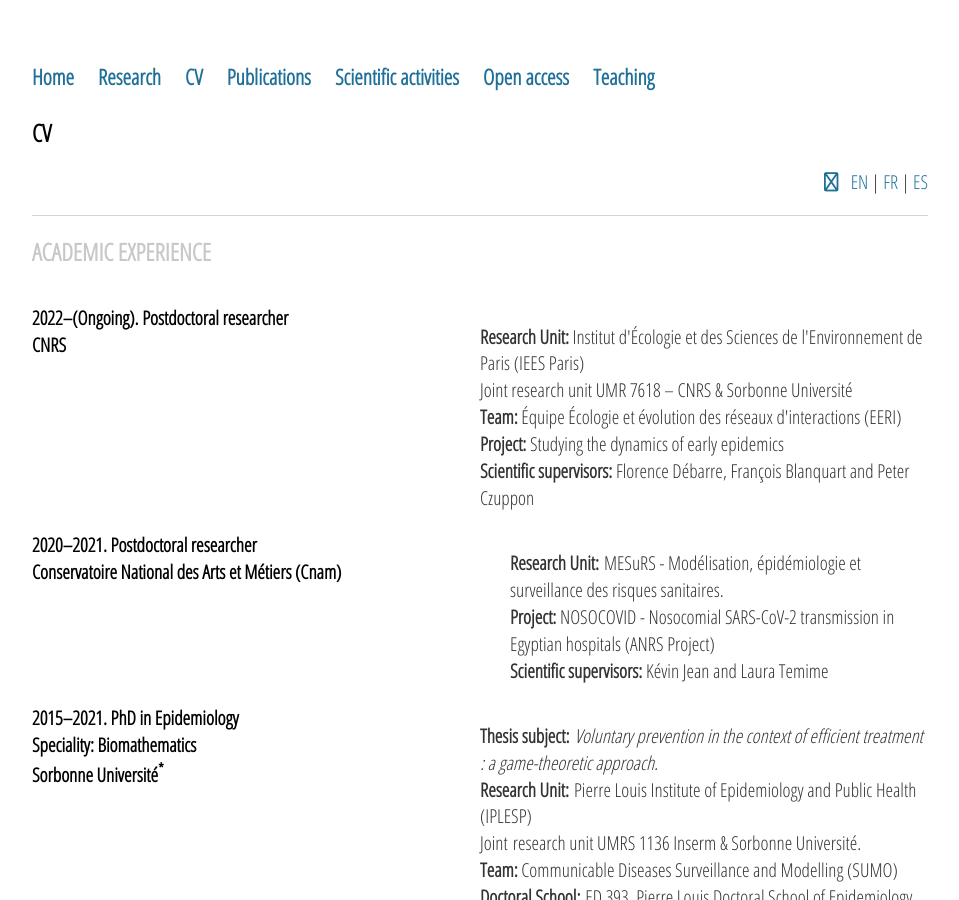
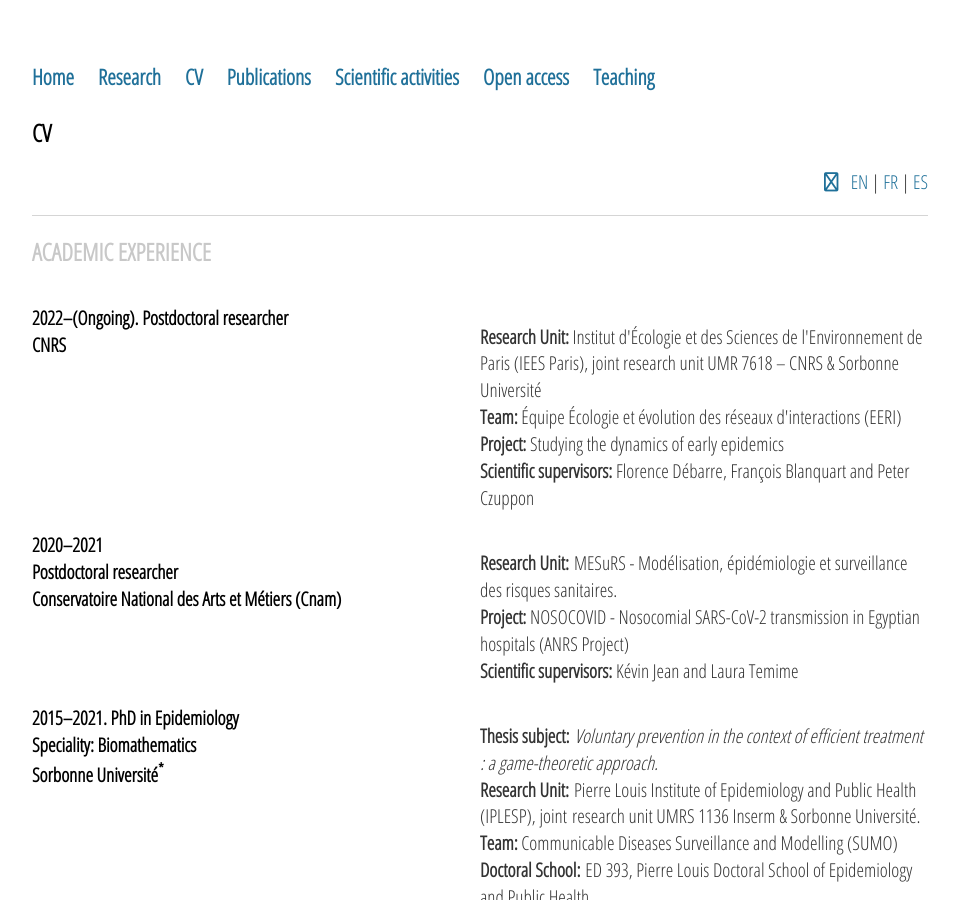
Before and after one commit to sjijon/sjijon.github.io, a Jekyll site: the page built from cv.html, in a window 1280 px wide and 900 px high. Shown: the whole window, without its empty margins (160-1119 px from the left). Built offline with Jekyll 4.4.1, drawn with Linux system fonts in a browser that asks for light colours; nearby versions of some CDN libraries.

Commit message:
Set columns for all sections

```diff
--- a/cv.html
+++ b/cv.html
@@ -23,9 +23,7 @@
 
 		<div class="column">
 			<p>
-			<strong>Research Unit:</strong> Institut d'Écologie et des Sciences de l'Environnement de Paris (IEES Paris)
-			<br>
-			Joint research unit UMR 7618 – CNRS &  Sorbonne Université
+			<strong>Research Unit:</strong> Institut d'Écologie et des Sciences de l'Environnement de Paris (IEES Paris), joint research unit UMR 7618 – CNRS &  Sorbonne Université
 			<br>
 			<strong>Team:</strong> Équipe Écologie et évolution des réseaux d'interactions (EERI)
 			<br>
@@ -37,11 +35,12 @@
 	</div>
 	<div class="row">
 		<div class="column">
-			<h4>2020&ndash;2021. Postdoctoral researcher</h4>
+			<h4>2020&ndash;2021
+			<br>Postdoctoral researcher</h4>
 			<h4>Conservatoire National des Arts et Métiers (Cnam)</h4>
 		</div>
 		<div class="column">
-			<p style="padding-left:30px;">
+			<p>
 			<strong>Research Unit:</strong> MESuRS - Modélisation, épidémiologie et surveillance des risques sanitaires.
 			<br>
 			<strong>Project:</strong> NOSOCOVID - Nosocomial SARS-CoV-2 transmission in Egyptian hospitals (ANRS Project)
@@ -62,9 +61,7 @@
 			<p>
 			<strong>Thesis subject:</strong> <em>Voluntary prevention in the context of efficient treatment : a game-theoretic approach.</em>
 			<br>
-			<strong>Research Unit:</strong> Pierre Louis Institute of Epidemiology and Public Health (IPLESP)
-			<br>
-			Joint research unit UMRS 1136 Inserm & Sorbonne Université.
+			<strong>Research Unit:</strong> Pierre Louis Institute of Epidemiology and Public Health (IPLESP), joint research unit UMRS 1136 Inserm & Sorbonne Université.
 			<br>
 			<strong>Team:</strong> Communicable Diseases Surveillance and Modelling (SUMO)
 			<br>
@@ -99,11 +96,16 @@
 
 	<p style="border-bottom: 1px solid #d5d5d5;"></p>
 	<h5>EDUCATION</h5>
+
+	<div class="row">
+		<div class="column">
 			<h4>2015. Masters in Applied Mathematics
 			<br>
 			Speciality: Modeling Mathematics
 			</h4>
 			<h4>Université Pierre et Marie Curie</h4>
+		</div>
+		<div class="column">
 			<p style="padding-left:30px;">
 			<strong>Program:</strong> Mathematics Applied to Biological and Medical Sciences (MBIO)
 			<br>
@@ -111,20 +113,32 @@
 			<br>
 			<strong>Advisor: </strong>Virginie Supervie
 			</p>
+		</div>
+	</div>
 
+	<div class="row">
+		<div class="column">
 			<h4>2013. Bachelor in Mathematics</h4>
 			<h4>Escuela Politécnica Nacional del Ecuador</h4>
-	<p style="padding-left:30px;">
+		</div>
+		<div class="column">
+			<p>
 			<strong>Dissertation subject:</strong> <em>Reduction of a population spreading problem using Proper Orthogonal Decomposition (POD) method.</em>
 			<br>
 			<strong>Advisor:</strong> Pedro Merino
 			</p>
+		</div>
+	</div>
 
 	<p style="border-bottom: 1px solid #d5d5d5;"></p>
 	<h5>OTHER QUALIFICATIONS</h5>
 
+	<div class="row">
+		<div class="column">
 			<h4>2022&ndash;2026. Qualification aux fonctions de maître de conférence</h4>
 			<h4>(French qualification required for applying to lecturer positions)</h4>
+		</div>
+		<div class="column">
 			<p style="padding-left:30px;">
 			<strong>Sections CNU:</strong>
 			<br>
@@ -132,6 +146,8 @@
 			<br>
 			Section 85 - Ingénierie appliquée à la santé
 			</p>
+		</div>
+	</div>
 
 	<p style="border-bottom: 1px solid #d5d5d5;"></p>
 	<br>
```
Lines whose indentation alone changed are shown as unchanged.
